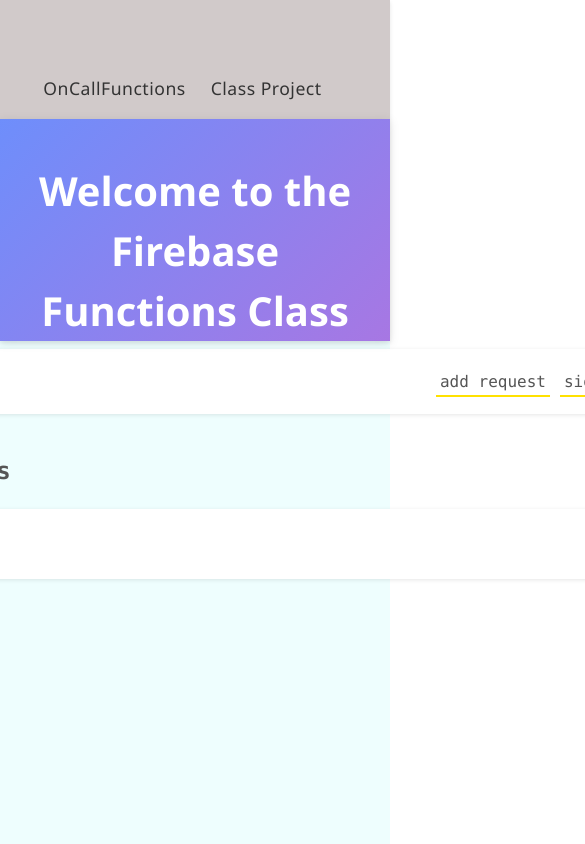
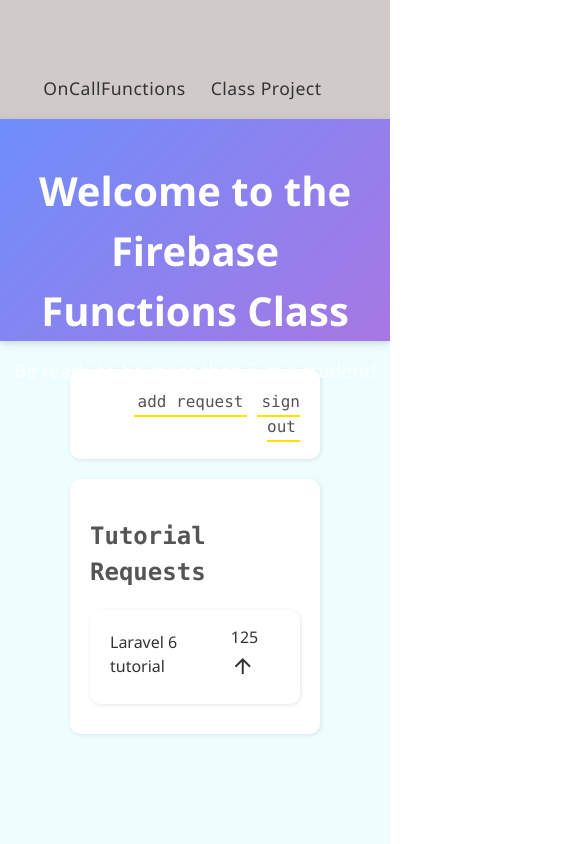
Before and after one commit to Tonyfilho/firebase_function, an Angular app: page /class/project in a window 390 px wide. Shown: the top 844 px of the page, 585 px wide, since content can reach past the window. Built offline with nearby package versions, Linux system fonts and the light colour scheme.

Commit message:
fixing css

```diff
--- a/src/app/class-project/class-project.component.css
+++ b/src/app/class-project/class-project.component.css
@@ -1,43 +1,43 @@
-
-
-h1,h2,p,a,input{
+h1, h2, p, a, input {
   color: #555;
   font-family: Consolas, Arial;
   text-decoration: none;
 }
 
-  ul{
+ul {
   margin: 0;
   padding: 0;
 }
 
-
 .class-project {
   display: flex;
-  align-content: flex-start;
+  flex-direction: column;
   align-items: center;
-  min-width: 900px;
+  min-width: 900px; /* mantendo o min-width como solicitado */
+  width: 100%;
   min-height: 60vh;
-  flex-wrap: wrap;
-  flex-direction: column;
+  padding: 20px 0;
 }
 
 /* header styles */
 .header {
-  width: 100%;
+  width: 550px; /* largura fixa de 250px */
   padding: 20px;
   text-align: right;
   background: white;
   box-sizing: border-box;
   border-radius: 10px;
   box-shadow: 1px 1px 4px rgba(0, 0, 0, 0.1);
+  margin-bottom: 20px;
 }
+
 .header a {
   margin-left: 10px;
   border-bottom: 2px solid #ffe100;
   padding: 4px;
   cursor: pointer;
 }
+
 .header a:hover {
   background: #ffe100;
   color: black;
@@ -45,14 +45,18 @@
 
 /* content styles */
 .content {
-  width: 100%;
+  width: 550px; /* mesma largura do header */
   padding: 20px;
+  background: white;
+  border-radius: 10px;
+  box-shadow: 1px 1px 4px rgba(0, 0, 0, 0.1);
+  box-sizing: border-box;
 }
 
 /* request list styles */
 .request-list li {
   padding: 20px;
-  margin: 10px auto;
+  margin: 10px 0;
   list-style-type: none;
   background: white;
   border-radius: 10px;
@@ -60,15 +64,18 @@
   display: flex;
   justify-content: space-between;
 }
+
 .request-list .votes {
   position: relative;
   top: -5px;
   z-index: 0;
 }
+
 .request-list .upvote {
   cursor: pointer;
   border-radius: 50%;
 }
+
 .request-list .upvote:active {
   color: black;
   background: #ffe100;
@@ -84,6 +91,7 @@
   box-shadow: 0px 0px 8px rgba(0, 0, 0, 0.1);
   text-align: center;
 }
+
 .new-request {
   display: none;
   position: fixed;
@@ -107,6 +115,7 @@
   border-width: 0 0 2px 0;
   width: 100%;
 }
+
 button {
   margin-top: 10px;
   padding: 8px 12px;
@@ -116,3 +125,17 @@
   font-family: inherit;
   cursor: pointer;
 }
+
+/* Responsividade para telas menores que 900px */
+@media (max-width: 900px) {
+  .class-project {
+      min-width: 100%;
+      padding: 20px;
+      box-sizing: border-box;
+  }
+
+  .header, .content {
+      width: 100%;
+      max-width: 250px; /* mantém a largura máxima de 250px */
+  }
+}
--- a/src/app/class-project/class-project.component.html
+++ b/src/app/class-project/class-project.component.html
@@ -18,18 +18,16 @@
     </nav>
   </section>
 
-
   <section class="content">
     <h1>Tutorial Requests</h1>
     <ul class="request-list">
       <li>
         <span class="text">Laravel 6 tutorial</span>
-        <div>
+        <div class="vote-container">
           <span class="votes">125</span>
           <i class="material-icons upvote">arrow_upward</i>
         </div>
       </li>
     </ul>
   </section>
-
 </div>
```
Lines whose indentation alone changed are shown as unchanged.
